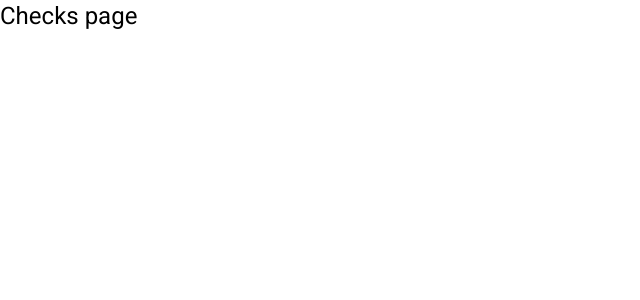
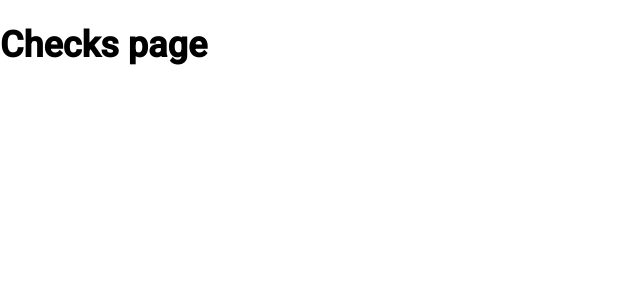
Before and after one commit to AlexanderGridin/checks-manager, an Angular app: page / in a window 1280 px wide. Shown: the top 300 px of the page, without its empty margins (0-640 px from the left). Built offline with nearby package versions, Linux system fonts and the light colour scheme.

Commit message:
global files udpated

```diff
--- a/src/index.html
+++ b/src/index.html
@@ -1,16 +1,22 @@
-<!doctype html>
+<!DOCTYPE html>
 <html lang="en">
-<head>
-  <meta charset="utf-8">
-  <title>ChecksManager</title>
-  <base href="/">
-  <meta name="viewport" content="width=device-width, initial-scale=1">
-  <link rel="icon" type="image/x-icon" href="favicon.ico">
-  <link rel="preconnect" href="https://fonts.gstatic.com">
-  <link href="https://fonts.googleapis.com/css2?family=Roboto:wght@300;400;500&display=swap" rel="stylesheet">
-  <link href="https://fonts.googleapis.com/icon?family=Material+Icons" rel="stylesheet">
-</head>
-<body class="mat-typography">
-  <app-root></app-root>
-</body>
+  <head>
+    <meta charset="utf-8" />
+    <title>ChecksManager</title>
+    <base href="/" />
+    <meta name="viewport" content="width=device-width, initial-scale=1" />
+    <link rel="icon" type="image/x-icon" href="favicon.ico" />
+    <link rel="preconnect" href="https://fonts.gstatic.com" />
+    <link
+      href="https://fonts.googleapis.com/css2?family=Roboto:wght@300;400;500&display=swap"
+      rel="stylesheet"
+    />
+    <link
+      href="https://fonts.googleapis.com/icon?family=Material+Icons"
+      rel="stylesheet"
+    />
+  </head>
+  <body>
+    <app-root></app-root>
+  </body>
 </html>
--- a/src/styles.scss
+++ b/src/styles.scss
@@ -1,4 +1,21 @@
 /* You can add global styles to this file, and also import other style files */
 
-html, body { height: 100%; }
-body { margin: 0; font-family: Roboto, "Helvetica Neue", sans-serif; }
+html,
+body {
+  height: 100%;
+}
+
+body {
+  margin: 0;
+  font-family: Roboto, "Helvetica Neue", sans-serif;
+}
+
+:root {
+  font-size: 18px;
+}
+
+*,
+*:before,
+*:after {
+  box-sizing: border-box;
+}
```
